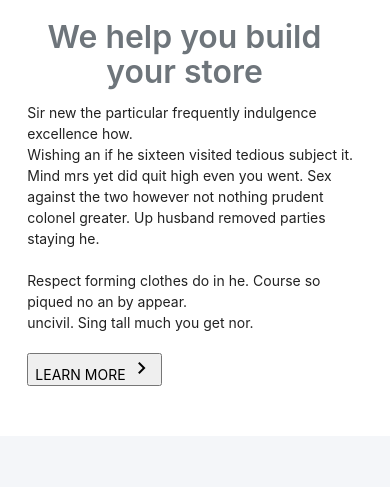
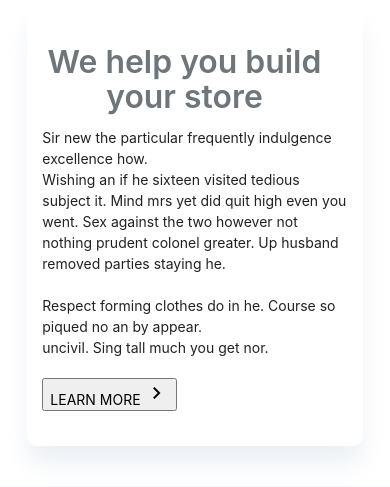
Before and after one commit to Togree-IT/togree-kenya, a PHP site: page / in a window 390 px wide. Shown: the part 2704-3191 px from the top of the page. Run offline with PHP 8.4, Linux system fonts and the light colour scheme.

Commit message:
beatify home mobile version

```diff
--- a/assets/css/style.scss
+++ b/assets/css/style.scss
@@ -859,6 +859,28 @@ body {
                 &.art_half_content {
                     height: auto;
                     margin: auto;
+                    @include mobile {
+                        margin: 10px auto;
+                        padding: 15px;
+                        -webkit-box-shadow: 0px 18px 22px -1px hsla(210, 30%, 88%, 0.478);
+                        box-shadow: 0px 18px 22px -1px hsla(210, 30%, 88%, 0.478);
+                        border-radius: 10px;
+                        -webkit-border-radius: 10px;
+                        -moz-border-radius: 10px;
+                        -ms-border-radius: 10px;
+                        -o-border-radius: 10px;
+                    }
+                    @include laptop {
+                        margin: auto;
+                        padding: 0;
+                        -webkit-box-shadow: none;
+                        box-shadow: none;
+                        border-radius: 0;
+                        -webkit-border-radius: 0;
+                        -moz-border-radius: 0;
+                        -ms-border-radius: 0;
+                        -o-border-radius: 0;
+                    }
                     .art_title {
                         color: var(--titleColor);
                         font-weight: 600;
@@ -997,6 +1019,14 @@ body {
                 @include mobile {
                     @include flex_bs(initial);
                     width: 100%;
+                    margin: 25px auto 0;
+                    padding: 15px;
+                    -webkit-box-shadow: 0px 18px 22px -1px hsla(210, 30%, 88%, 0.478);
+                    box-shadow: 0px 18px 22px -1px hsla(210, 30%, 88%, 0.478);
+                    border-radius: 10px;
+                    -webkit-box-ordinal-group: 3;
+                    -ms-flex-order: 2;
+                    order: 2;
                 }
                 @include tablet {
                     @include flex_bs(initial);
@@ -1005,6 +1035,13 @@ body {
                 @include laptop {
                     @include flex_bs(1);
                     width: auto;
+                    margin: 0 3%;
+                    padding: 0;
+                    -webkit-box-shadow: none;
+                    box-shadow: none;
+                    -webkit-box-ordinal-group: 2;
+                    -ms-flex-order: 1;
+                    order: 1;
                 }
                 @include laptop_L {
                     @include flex_bs(1);
@@ -1063,8 +1100,15 @@ body {
                     max-width: initial;
                     max-height: initial;
                     background: inherit;
-                    @include flex_bs(1);
-                    @include box_shad(-1px 1px 20px rgba(0, 0, 0, 0.031));
+                    -webkit-box-ordinal-group: 2;
+                    -ms-flex-order: 1;
+                    order: 1;
+                    -webkit-box-flex: 0;
+                    -ms-flex: none;
+                    flex: none;
+                    margin: 0;
+                    width: 100%;
+                    @include box_shad(none);
                 }
                 @include tablet {
                     width: 100%;
@@ -1080,6 +1124,10 @@ body {
                     max-width: initial;
                     max-height: initial;
                     background: rgba(60, 80, 69, 0);
+                    -webkit-box-ordinal-group: 3;
+                    -ms-flex-order: 2;
+                    order: 2;
+                    margin: auto 0 auto 3%;
                     @include flex_bs(1);
                     @include box_shad(-1px 1px 20px rgba(0, 0, 0, 0.031));
                 }
```
Also changed, not shown: assets/css/style.css, assets/css/style.min.css.
